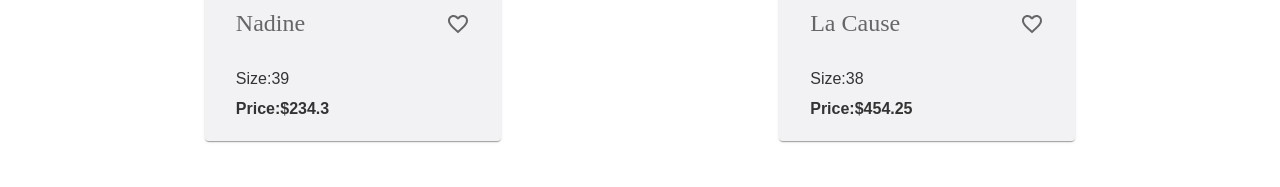
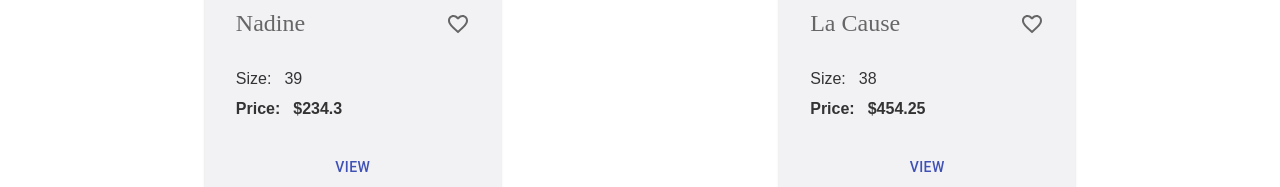
Before and after one commit to KhrystynaVysotska/react_project, a React (Create React App) app: page /catalog in a window 1280 px wide. Shown: the part 550-737 px from the top of the page. Built offline with nearby package versions, Linux system fonts and the light colour scheme.

Commit message:
Added view button to sweater card

```diff
--- a/src/components/SweaterCard.js
+++ b/src/components/SweaterCard.js
@@ -7,6 +7,7 @@ import CardMedia from "@material-ui/core/CardMedia";
 import FavoriteBorderIcon from "@material-ui/icons/FavoriteBorder";
 import FavoriteIcon from "@material-ui/icons/Favorite";
 import SweaterCardStyled from "./styles/SweaterCard.styled";
+import Button from "@material-ui/core/Button";
 
 function SweaterCard({
   favorites,
@@ -50,17 +51,22 @@ function SweaterCard({
               </div>
               <div className="size">
                 <p>
-                  Size:<span>{size}</span>
+                  Size:<span className="value">{size}</span>
                 </p>
               </div>
               <div className="price">
                 <p>
-                  Price:<span>${price}</span>
+                  Price:<span className="value">${price}</span>
                 </p>
               </div>
             </div>
           </CardContent>
         </CardActionArea>
+        <CardActions className="view_button">
+          <Button id={"view-button-" + id} color="primary">
+            View
+          </Button>
+        </CardActions>
       </Card>
     </SweaterCardStyled>
   );
```
